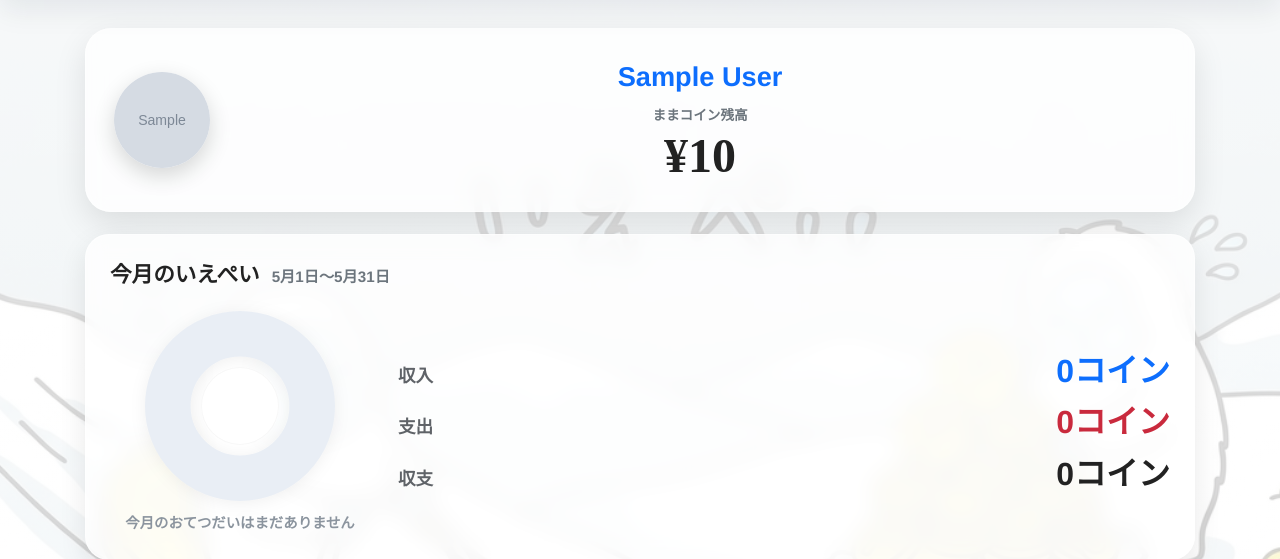
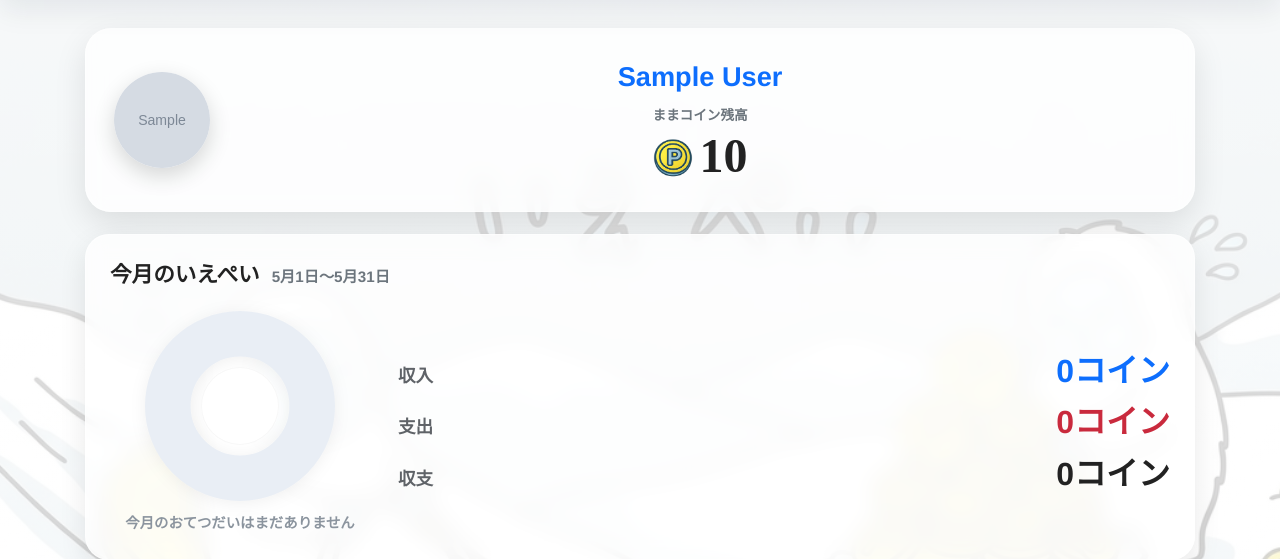
Before and after one commit to hideomit/mamaPay, a Django app: page /users/child/home/1 in a window 1280 px wide. Shown: the part 89-648 px from the top of the page. Run offline with Django 3.2, Linux system fonts and the light colour scheme; a user stored in the database is signed in; tables that the repository leaves empty hold one stand-in row (values such as "Sample post"); grey boxes marked "Sample" are stand-in pictures; some libraries are stand-ins or nearby versions.

Commit message:
￥マークを差し替え

```diff
--- a/templates/base.html
+++ b/templates/base.html
@@ -124,6 +124,19 @@
 
         .app-main {
             min-height: calc(100vh - 176px);
+        }
+
+        .coin-icon {
+            width: 1em;
+            height: 1em;
+            object-fit: contain;
+            vertical-align: -0.12em;
+            margin-right: 0.12em;
+        }
+
+        .coin-icon-lg {
+            width: 0.86em;
+            height: 0.86em;
         }
 
         .app-footer {
--- a/templates/children/apply_task.html
+++ b/templates/children/apply_task.html
@@ -361,9 +361,9 @@
                 <div class="apply-task-balance-label">ままコイン残高</div>
                 <div class="apply-task-balance">
                     {% if balance_data.balance == None %}
-                        ¥0
+                        <img src="/static/yiecoin.png" class="coin-icon coin-icon-lg" alt="コイン">0
                     {% else %}
-                        ¥{{ balance_data.balance }}
+                        <img src="/static/yiecoin.png" class="coin-icon coin-icon-lg" alt="コイン">{{ balance_data.balance }}
                     {% endif %}
                 </div>
             </div>
--- a/templates/children/child_home.html
+++ b/templates/children/child_home.html
@@ -353,9 +353,9 @@
                     <div class="balance-label">ままコイン残高</div>
 
                     {% if balance_data.balance == None %}
-                        <div class="pay">¥0</div>
+                        <div class="pay"><img src="/static/yiecoin.png" class="coin-icon coin-icon-lg" alt="コイン">0</div>
                     {% else %}
-                        <div class="pay">¥{{ balance_data.balance }}</div>
+                        <div class="pay"><img src="/static/yiecoin.png" class="coin-icon coin-icon-lg" alt="コイン">{{ balance_data.balance }}</div>
                     {% endif %}
                 </div>
             </div>
--- a/templates/home.html
+++ b/templates/home.html
@@ -291,9 +291,9 @@
                             <div class="mt-3">
                                 <div class="balance-label">ままコイン残高</div>
                                 {% if data.balance == None %}
-                                    <div class="pay">¥0</div>
+                                    <div class="pay"><img src="/static/yiecoin.png" class="coin-icon coin-icon-lg" alt="コイン">0</div>
                                 {% else %}
-                                    <div class="pay">¥{{ data.balance }}</div>
+                                    <div class="pay"><img src="/static/yiecoin.png" class="coin-icon coin-icon-lg" alt="コイン">{{ data.balance }}</div>
                                 {% endif %}
                             </div>
 
--- a/templates/ticket/ticket_shop.html
+++ b/templates/ticket/ticket_shop.html
@@ -384,9 +384,9 @@
                 <div class="ticket-shop-balance-label">ままコイン残高</div>
                 <div class="ticket-shop-balance">
                     {% if balance_data.balance == None %}
-                        ¥0
+                        <img src="/static/yiecoin.png" class="coin-icon coin-icon-lg" alt="コイン">0
                     {% else %}
-                        ¥{{ balance_data.balance }}
+                        <img src="/static/yiecoin.png" class="coin-icon coin-icon-lg" alt="コイン">{{ balance_data.balance }}
                     {% endif %}
                 </div>
             </div>
--- a/templates/ticket/use_ticket.html
+++ b/templates/ticket/use_ticket.html
@@ -283,9 +283,9 @@
                 <div class="use-ticket-balance-label">ままコイン残高</div>
                 <div class="use-ticket-balance">
                     {% if balance_data.balance == None %}
-                        ¥0
+                        <img src="/static/yiecoin.png" class="coin-icon coin-icon-lg" alt="コイン">0
                     {% else %}
-                        ¥{{ balance_data.balance }}
+                        <img src="/static/yiecoin.png" class="coin-icon coin-icon-lg" alt="コイン">{{ balance_data.balance }}
                     {% endif %}
                 </div>
             </div>
--- a/templates/ticket/use_ticket_complete.html
+++ b/templates/ticket/use_ticket_complete.html
@@ -207,7 +207,7 @@
                 {% for data in object_list %}
                     <div class="ticket-item">
                         <span class="ticket-name">{{ data.ticket_name }}</span>
-                        <span class="ticket-price">¥{{ data.price }}</span>
+                        <span class="ticket-price"><img src="/static/yiecoin.png" class="coin-icon" alt="コイン">{{ data.price }}</span>
                     </div>
                 {% endfor %}
             </div>
```
Also changed, not shown: templates/children/apply_complete.html (+4 -4 lines), static/yiecoin.png (added).
